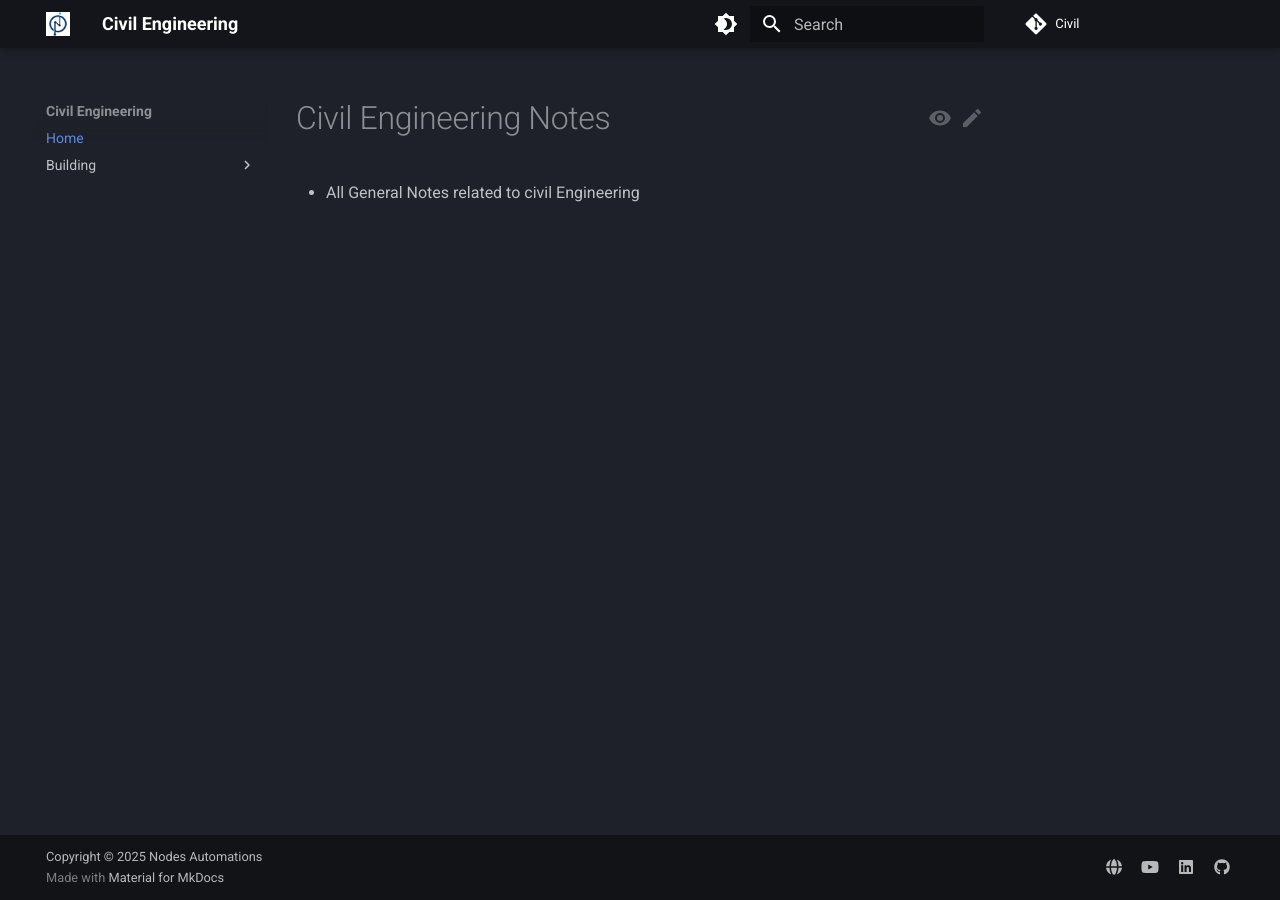
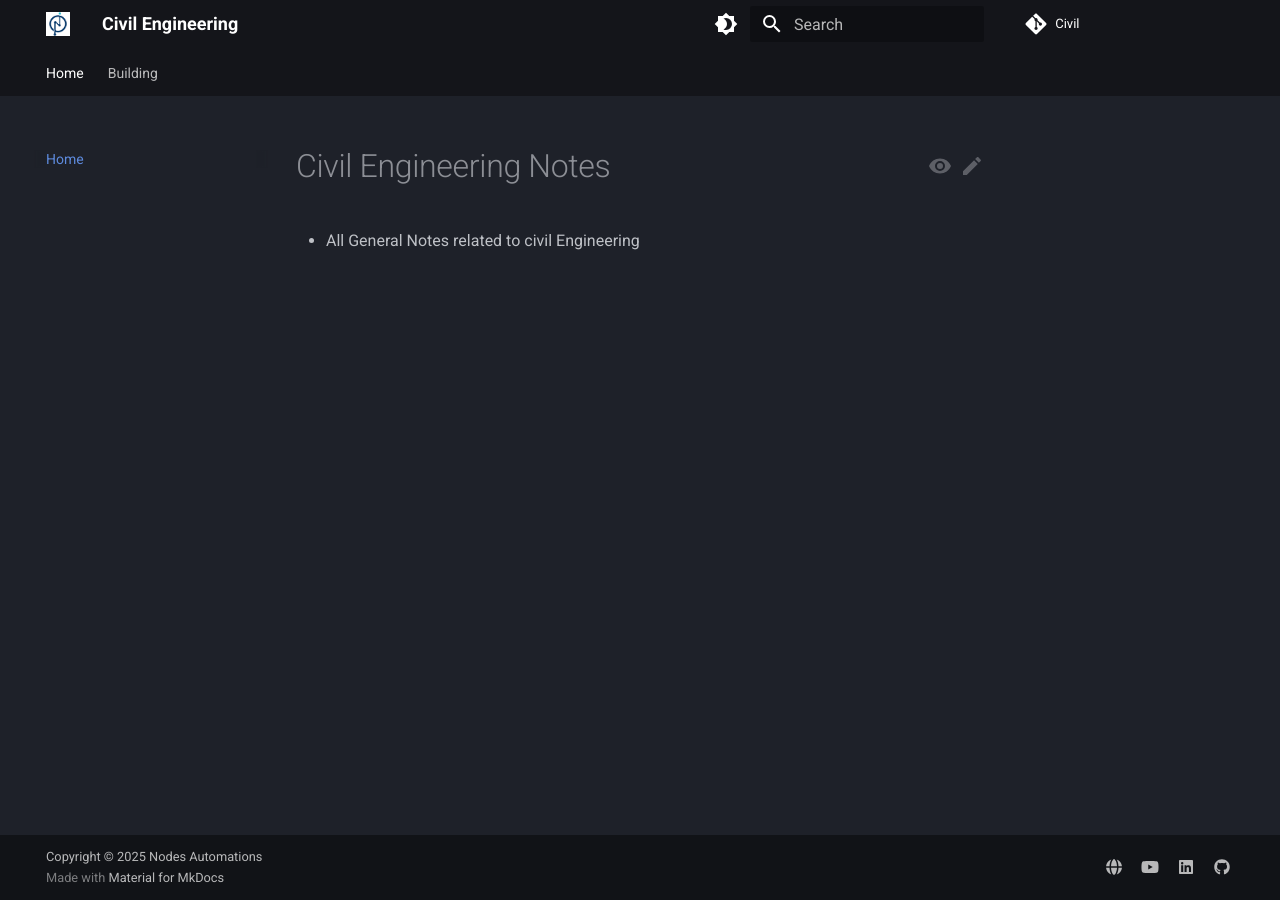
Before and after one commit to NodesAutomations/Civil, an MkDocs documentation site: the page built from docs/index.md, in a window 1280 px wide. Built offline with MkDocs 1.6.1 and Material for MkDocs 9.7.7, drawn with Linux system fonts in a browser that asks for light colours; comment, search, counter and statistics services are not loaded.

Commit message:
using tabs

```diff
--- a/mkdocs.yml
+++ b/mkdocs.yml
@@ -39,6 +39,8 @@ theme:
     - content.action.view # Allows "View on GitHub" links
     - content.code.copy # Allows code blocks to have a copy button
     - navigation.path # Enables path navigation top of docs for smaller screens
+    - navigation.tabs # Enables tabbed navigation
+    - navigation.indexes # Enables attachment of sub section index
   icon:
     repo: fontawesome/brands/git-alt
     edit: material/pencil
```
